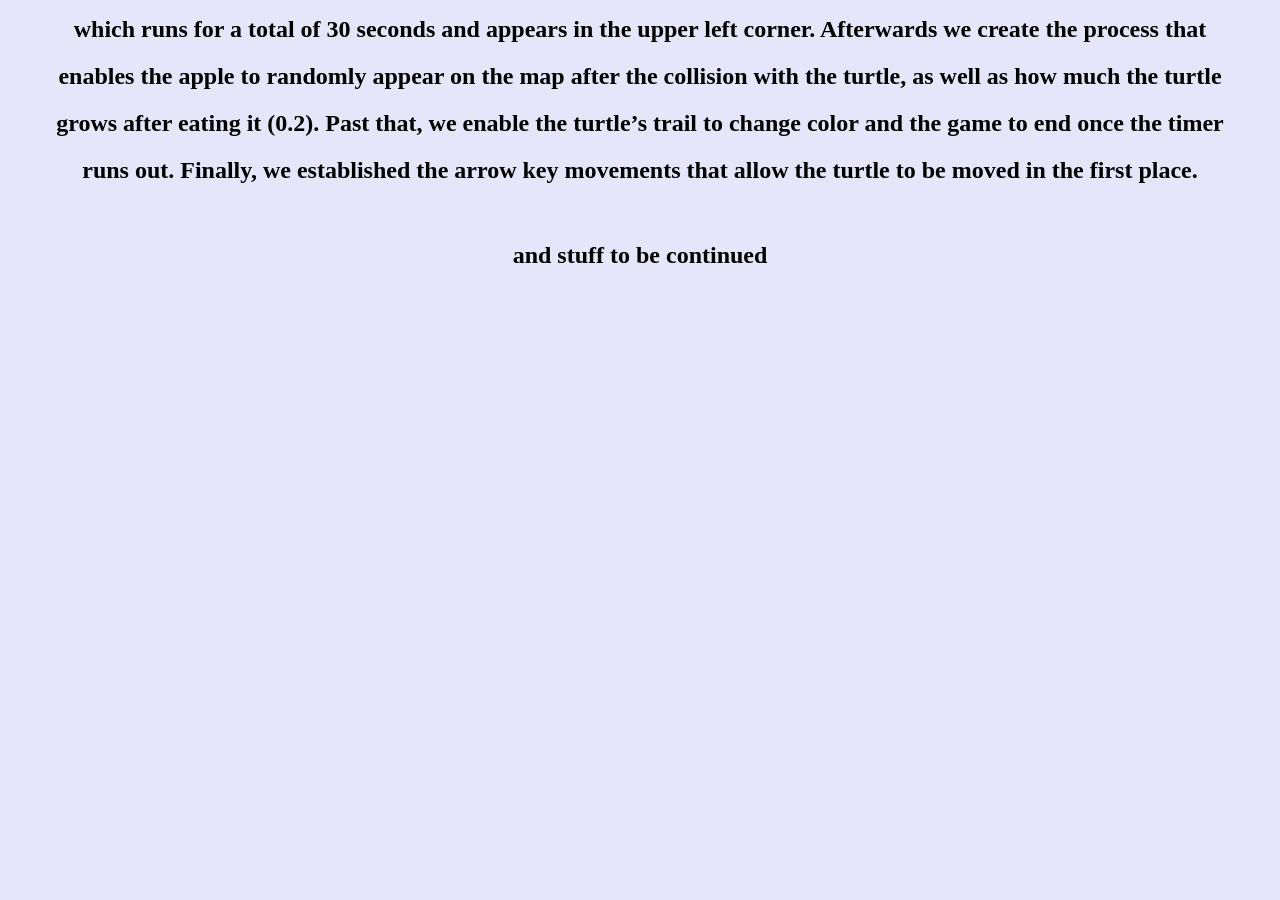
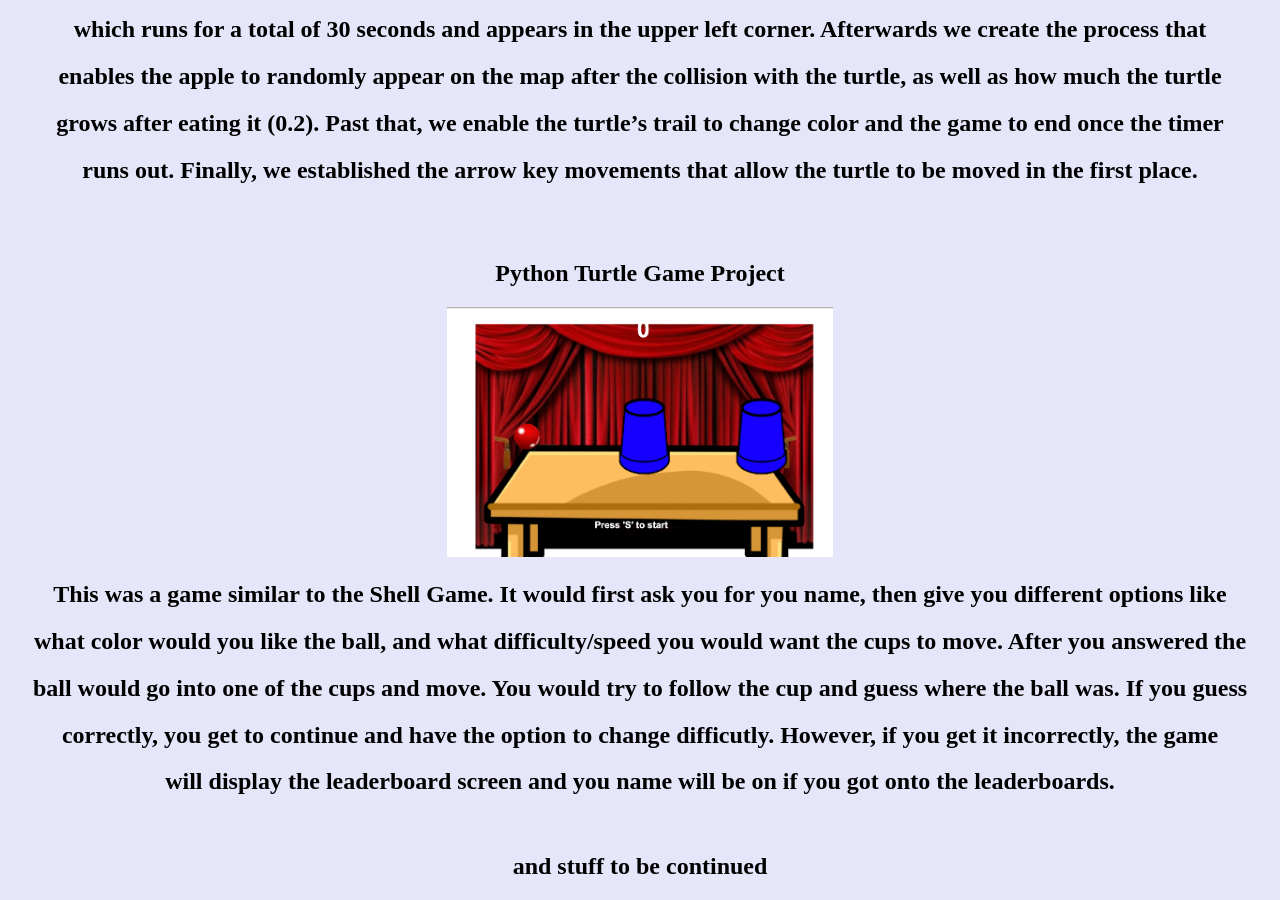
Before and after one commit to Erin030/Erinhuang, a plain HTML site: page portfolio.html in a window 1280 px wide. Shown: the part 1514-2414 px from the top of the page. Before the commit the page ends 1803 px from the top, so only its background shows below. Drawn offline with Linux system fonts and the light colour scheme.

Commit message:
Update portfolio.html

```diff
--- a/portfolio.html
+++ b/portfolio.html
@@ -86,6 +86,19 @@ body {
 	<h2> grows after eating it (0.2). Past that, we enable the turtle’s trail to change color and the game to end once the timer</h2>
 	<h2> runs out. Finally, we established the arrow key movements that allow the turtle to be moved in the first place.</h2>
 
+ <br>
+	<br>
+	   <center>
+		</div>
+		     <h2> Python Turtle Game Project</h2>
+   <img src="Cups.png" height="250">
+    <br>
+	<h2>This was a game similar to the Shell Game. It would first ask you for you name, then give you different options like</h2>
+	<h2>what color would you like the ball, and what difficulty/speed you would want the cups to move. After you answered the</h2>
+	<h2> ball would go into one of the cups and move. You would try to follow the cup and guess where the ball was. If you guess</h2>
+	<h2> correctly, you get to continue and have the option to change difficutly. However, if you get it incorrectly, the game </h2>
+	<h2> will display the leaderboard screen and you name will be on if you got onto the leaderboards. </h2>
+
 	   <center>
 <br>
 
```
